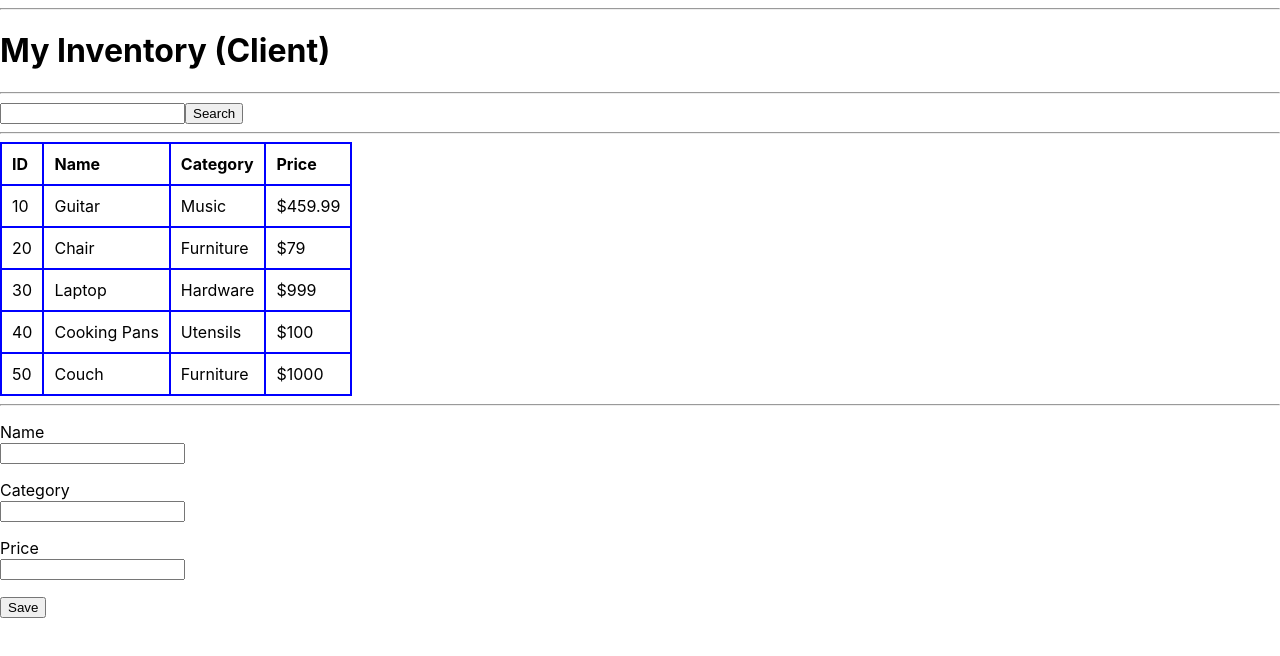
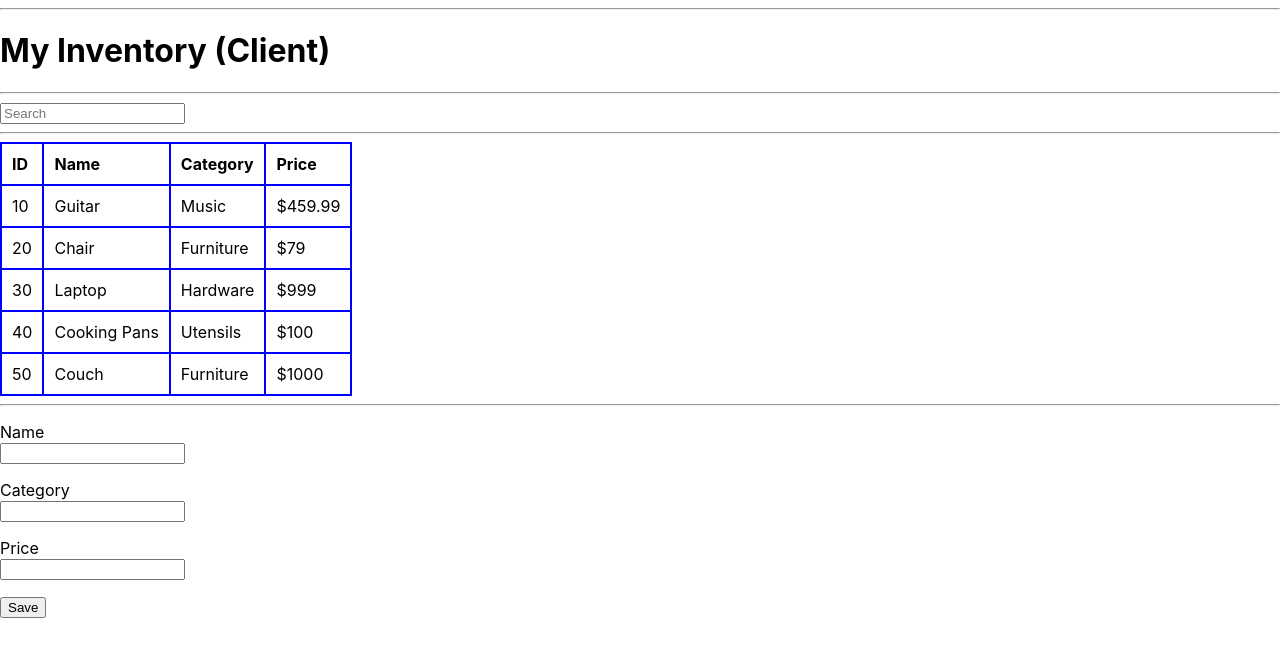
Before and after one commit to aartidalvi/CS648_New, a React (Create React App) app in the folder assignment12/: page / in a window 1280 px wide. Shown: the top 656 px of the page. Built offline with nearby package versions, Linux system fonts and the light colour scheme.

Commit message:
Changes for 'filtering the list of products'

```diff
--- a/assignment12/src/Product.js
+++ b/assignment12/src/Product.js
@@ -16,10 +16,17 @@ let PRODUCTS = {
 class Product extends Component {
   constructor(props) {
     super(props)
+
     this.state = {
         productlist: PRODUCTS,
         filterText: ''
     }
+
+    this.handleFilter = this.handleFilter.bind(this)
+  }
+
+  handleFilter(filterInput) {
+    this.setState(filterInput)
   }
 
   render() {
@@ -32,7 +39,7 @@ class Product extends Component {
           <hr></hr>
 
           <div id="ProductFilterDiv" className="ProductFilterDiv">
-          <ProductFilters></ProductFilters>
+          <ProductFilters onFilter={this.handleFilter}></ProductFilters>
           </div> <hr></hr>
 
           <div id="ProductTableDiv" className="ProductTableDiv">
--- a/assignment12/src/ProductFilters.js
+++ b/assignment12/src/ProductFilters.js
@@ -4,12 +4,22 @@ import './App.css';
 class ProductFilters extends Component {
   constructor(props) {
     super(props)
+    this.handleChange = this.handleChange.bind(this)
   }
+
+  handleChange(e) {
+    const value = e.target.value
+    const name = e.target.name
+
+    this.props.onFilter({
+         filterText: value
+    });
+  }
+
   render() {
     return (
       <div className="ProductFilters" id="ProductFilters">
-          <input type="search" name="SearchInput"></input>
-          <button type="SearchButton">Search</button>
+          <input type="search" name="SearchInput" placeholder="Search"  onChange={this.handleChange}></input>
       </div>
     );
   }
--- a/assignment12/src/ProductTable.js
+++ b/assignment12/src/ProductTable.js
@@ -7,6 +7,7 @@ class ProductTable extends Component {
     super(props)
   }
 
+  //References: Module 12 - 15
   render() {
     var prodlist = this.props.productlist;
     var filterText = this.props.filterText;
```
